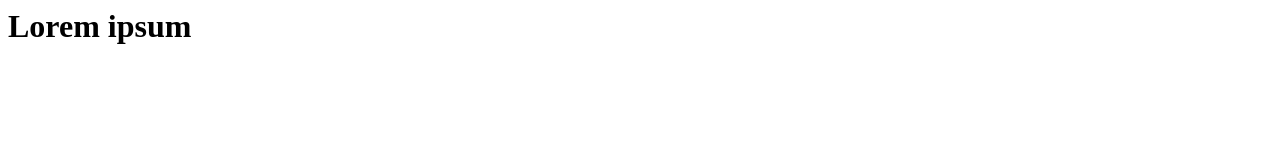
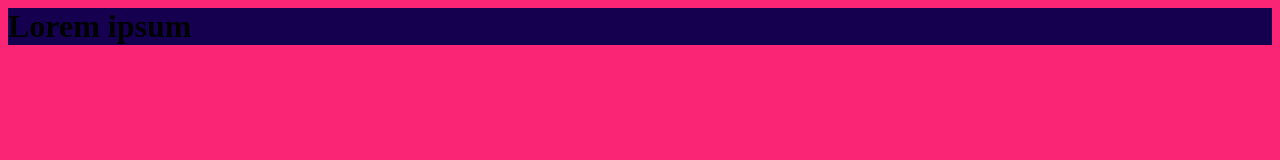
Before and after one commit to ishitaaa2004/web-technology-activity-1, a plain HTML site: page Q5.html in a window 1280 px wide. Drawn offline with Linux system fonts and the light colour scheme.

Commit message:
Update Q5.html

```diff
--- a/Q5.html
+++ b/Q5.html
@@ -1,3 +1,3 @@
-<body style="background-colour:#FB2576;">
-<h1 style="background-colour:#150050">Lorem ipsum</h1>
+<body style="background-color:#FB2576;">
+  <h1 style="background-color:#150050">Lorem ipsum</h1>
 </body>
```
